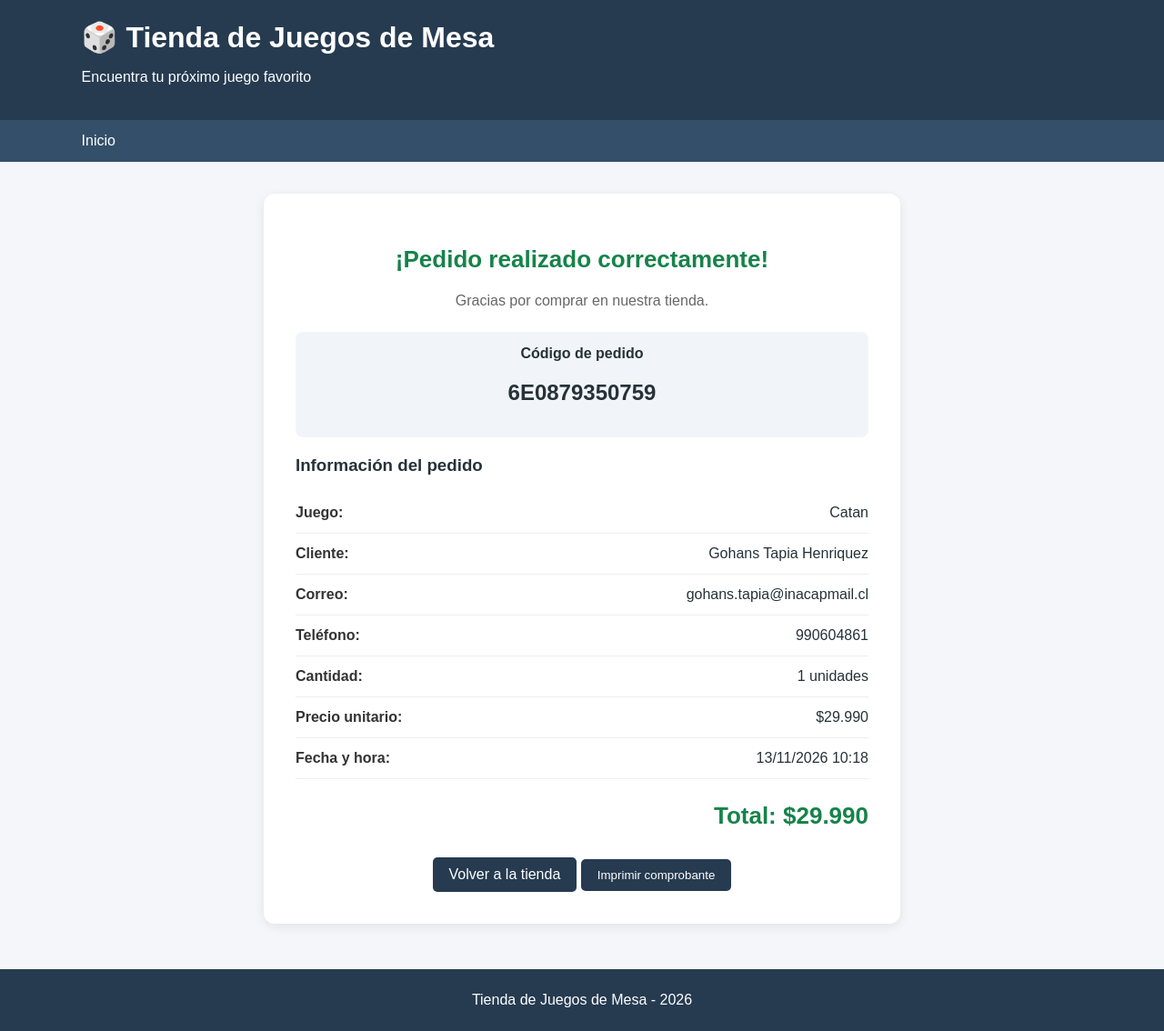
After one commit to GTAPIA14/tienda_juegos, a Django app: a page that uses tienda/templates/tienda/comprobante.html in a window 1280 px wide. The commit adds this page. Shown: the whole page at 91% size. Run offline with Django 5.2, Linux system fonts and the light colour scheme; data comes from the database, SQL or seed files in the repository; both versions use the stored data as it was after the commit.

Commit message:
Implementar pedidos con validaciones y control de stock

```diff
--- a/tienda/models.py
+++ b/tienda/models.py
@@ -1,11 +1,6 @@
 from django.db import models
 from django.core.validators import MinValueValidator, MaxValueValidator
 import uuid
-
-
-# ==========================================
-# MODELO: CATEGORIA
-# ==========================================
 
 class Categoria(models.Model):
 
@@ -22,11 +17,6 @@ class Categoria(models.Model):
         verbose_name = "Categoría"
         verbose_name_plural = "Categorías"
         ordering = ["nombre"]
-
-
-# ==========================================
-# MODELO: JUEGO
-# ==========================================
 
 class Juego(models.Model):
 
@@ -75,7 +65,7 @@ class Juego(models.Model):
         verbose_name="Disponible para la venta"
     )
 
-    # FORMATO DE PRECIO CHILENO
+
     @property
     def precio_formateado(self):
         return f"${self.precio:,.0f}".replace(",", ".")
@@ -88,10 +78,6 @@ class Juego(models.Model):
         verbose_name_plural = "Juegos"
         ordering = ["nombre"]
 
-
-# ==========================================
-# MODELO: PEDIDO
-# ==========================================
 
 class Pedido(models.Model):
 
@@ -131,16 +117,38 @@ class Pedido(models.Model):
         verbose_name="Cantidad de unidades"
     )
 
+    precio_unitario = models.PositiveIntegerField(
+        default=0,
+        editable=False,
+        verbose_name="Precio unitario al pedir"
+    )
+
     fecha_pedido = models.DateTimeField(
         auto_now_add=True,
         verbose_name="Fecha y hora del pedido"
     )
 
     def save(self, *args, **kwargs):
+
         if not self.codigo:
             self.codigo = uuid.uuid4().hex[:12].upper()
 
         super().save(*args, **kwargs)
+
+
+    @property
+    def total(self):
+        return self.precio_unitario * self.cantidad
+
+
+    @property
+    def precio_unitario_formateado(self):
+        return f"${self.precio_unitario:,.0f}".replace(",", ".")
+
+
+    @property
+    def total_formateado(self):
+        return f"${self.total:,.0f}".replace(",", ".")
 
     def __str__(self):
         return f"{self.codigo} - {self.nombre_cliente}"
--- /dev/null
+++ b/tienda/templates/tienda/comprobante.html
@@ -0,0 +1,158 @@
+{% extends 'tienda/base.html' %}
+
+{% block titulo %}Comprobante de pedido{% endblock %}
+
+{% block estilos %}
+<style>
+    .comprobante {
+        background: white;
+        padding: 35px;
+        border-radius: 12px;
+        max-width: 700px;
+        margin: 30px auto;
+        box-shadow: 0 3px 12px rgba(0,0,0,0.08);
+    }
+
+    .exito {
+        color: #16834a;
+        text-align: center;
+        font-size: 26px;
+    }
+
+    .subtitulo {
+        text-align: center;
+        color: #666;
+        margin-bottom: 25px;
+    }
+
+    .fila {
+        display: flex;
+        justify-content: space-between;
+        gap: 15px;
+        padding: 13px 0;
+        border-bottom: 1px solid #eee;
+    }
+
+    .fila strong {
+        color: #333;
+    }
+
+    .valor {
+        text-align: right;
+    }
+
+    .total {
+        font-size: 26px;
+        color: #16834a;
+        font-weight: bold;
+        text-align: right;
+        margin-top: 25px;
+    }
+
+    .codigo {
+        background: #f1f5f9;
+        padding: 15px;
+        border-radius: 8px;
+        text-align: center;
+        margin: 20px 0;
+    }
+
+    .acciones {
+        margin-top: 30px;
+        text-align: center;
+    }
+
+    @media print {
+        nav, footer, .acciones {
+            display: none;
+        }
+
+        body {
+            background: white;
+        }
+
+        .comprobante {
+            box-shadow: none;
+        }
+    }
+</style>
+{% endblock %}
+
+
+{% block contenido %}
+
+<div class="comprobante">
+
+    <h2 class="exito">
+        ¡Pedido realizado correctamente!
+    </h2>
+
+    <p class="subtitulo">
+        Gracias por comprar en nuestra tienda.
+    </p>
+
+    <div class="codigo">
+        <strong>Código de pedido</strong>
+        <h2>{{ pedido.codigo }}</h2>
+    </div>
+
+    <h3>Información del pedido</h3>
+
+    <div class="fila">
+        <strong>Juego:</strong>
+        <span class="valor">{{ pedido.juego.nombre }}</span>
+    </div>
+
+    <div class="fila">
+        <strong>Cliente:</strong>
+        <span class="valor">{{ pedido.nombre_cliente }}</span>
+    </div>
+
+    <div class="fila">
+        <strong>Correo:</strong>
+        <span class="valor">{{ pedido.correo }}</span>
+    </div>
+
+    <div class="fila">
+        <strong>Teléfono:</strong>
+        <span class="valor">{{ pedido.telefono }}</span>
+    </div>
+
+    <div class="fila">
+        <strong>Cantidad:</strong>
+        <span class="valor">{{ pedido.cantidad }} unidades</span>
+    </div>
+
+    <div class="fila">
+        <strong>Precio unitario:</strong>
+        <span class="valor">
+            {{ pedido.precio_unitario_formateado }}
+        </span>
+    </div>
+
+    <div class="fila">
+        <strong>Fecha y hora:</strong>
+        <span class="valor">
+            {{ pedido.fecha_pedido|date:"d/m/Y H:i" }}
+        </span>
+    </div>
+
+    <p class="total">
+        Total: {{ pedido.total_formateado }}
+    </p>
+
+    <div class="acciones">
+
+        <a href="{% url 'inicio' %}" class="boton">
+            Volver a la tienda
+        </a>
+
+        <button onclick="window.print()" class="boton">
+            Imprimir comprobante
+        </button>
+
+    </div>
+
+</div>
+
+{% endblock %}
--- a/tienda/urls.py
+++ b/tienda/urls.py
@@ -1,11 +1,19 @@
+
 from django.urls import path
 from . import views
 
 urlpatterns = [
     path('', views.inicio, name='inicio'),
+
     path(
         'juego/<int:juego_id>/',
         views.detalle_juego,
         name='detalle_juego'
     ),
+
+    path(
+        'comprobante/<str:codigo>/',
+        views.comprobante,
+        name='comprobante'
+    ),
 ]
--- a/tienda/views.py
+++ b/tienda/views.py
@@ -1,6 +1,9 @@
-from django.shortcuts import render, get_object_or_404
-from django.db.models import Q
-from .models import Juego, Categoria
+
+from django.shortcuts import render, get_object_or_404, redirect
+from django.db import transaction
+
+from .models import Juego, Categoria, Pedido
+from .forms import PedidoForm
 
 
 # ==========================================
@@ -11,14 +14,11 @@ def inicio(request):
 
     juegos = Juego.objects.filter(disponible=True)
 
-    # Busqueda por nombre
     busqueda = request.GET.get('buscar', '')
+    categoria_id = request.GET.get('categoria', '')
 
     if busqueda:
         juegos = juegos.filter(nombre__icontains=busqueda)
-
-    # Filtro por categoria
-    categoria_id = request.GET.get('categoria', '')
 
     if categoria_id:
         juegos = juegos.filter(categoria_id=categoria_id)
@@ -36,7 +36,7 @@ def inicio(request):
 
 
 # ==========================================
-# DETALLE DE JUEGO
+# DETALLE Y FORMULARIO DE PEDIDO
 # ==========================================
 
 def detalle_juego(request, juego_id):
@@ -47,8 +47,92 @@ def detalle_juego(request, juego_id):
         disponible=True
     )
 
+    form = PedidoForm(request.POST or None)
+
+    if request.method == 'POST' and form.is_valid():
+
+        cantidad = form.cleaned_data['cantidad']
+
+        with transaction.atomic():
+
+            # Consultar nuevamente el juego y bloquearlo
+            juego_actual = get_object_or_404(
+                Juego.objects.select_for_update(),
+                id=juego_id,
+                disponible=True
+            )
+
+            if juego_actual.stock == 0:
+
+                form.add_error(
+                    'cantidad',
+                    'Este juego se encuentra agotado.'
+                )
+
+            elif cantidad > juego_actual.stock:
+
+                form.add_error(
+                    'cantidad',
+                    f'Solo quedan {juego_actual.stock} unidades disponibles.'
+                )
+
+            else:
+
+                # Crear el pedido
+                pedido = Pedido.objects.create(
+                    juego=juego_actual,
+                    nombre_cliente=form.cleaned_data['nombre_cliente'],
+                    correo=form.cleaned_data['correo'],
+                    telefono=form.cleaned_data['telefono'],
+                    cantidad=cantidad,
+                    precio_unitario=juego_actual.precio
+                )
+
+                # Descontar el stock
+                juego_actual.stock -= cantidad
+
+                juego_actual.save(
+                    update_fields=['stock']
+                )
+
+                # Redirigir al comprobante
+                return redirect(
+                    'comprobante',
+                    codigo=pedido.codigo
+                )
+
+        juego.refresh_from_db()
+
+    contexto = {
+        'juego': juego,
+        'form': form,
+    }
+
     return render(
         request,
         'tienda/detalle.html',
-        {'juego': juego}
+        contexto
     )
+
+
+# ==========================================
+# COMPROBANTE DEL PEDIDO
+# ==========================================
+
+def comprobante(request, codigo):
+
+    pedido = get_object_or_404(
+        Pedido,
+        codigo=codigo
+    )
+
+    contexto = {
+        'pedido': pedido,
+        'total': pedido.total,
+    }
+
+    return render(
+        request,
+        'tienda/comprobante.html',
+        contexto
+    )
```
Also changed, not shown: tienda/forms.py (added, +41 -0 lines), tienda/templates/tienda/detalle.html (+65 -3 lines), db.sqlite3, tienda/migrations/0002_pedido_precio_unitario.py (added).
